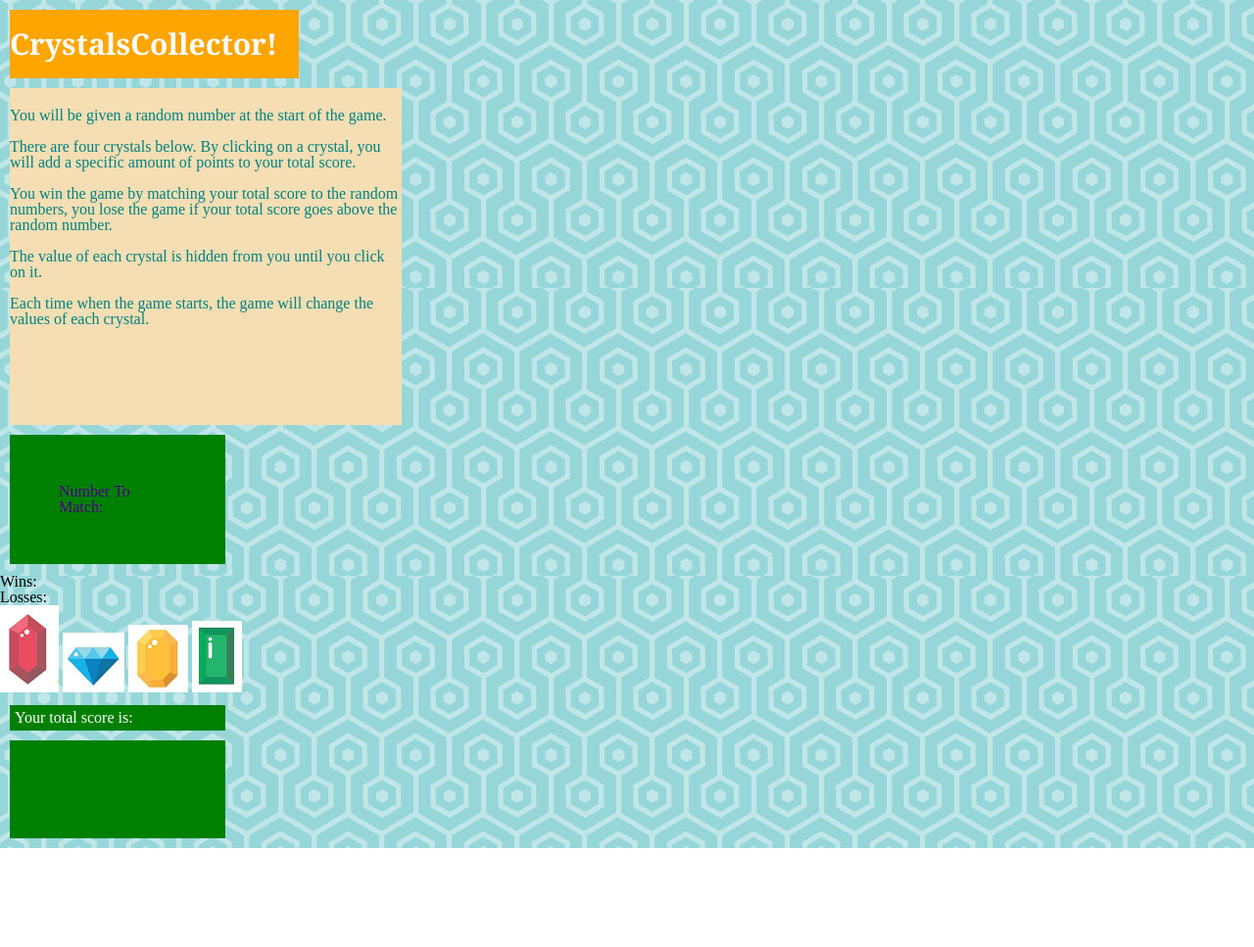
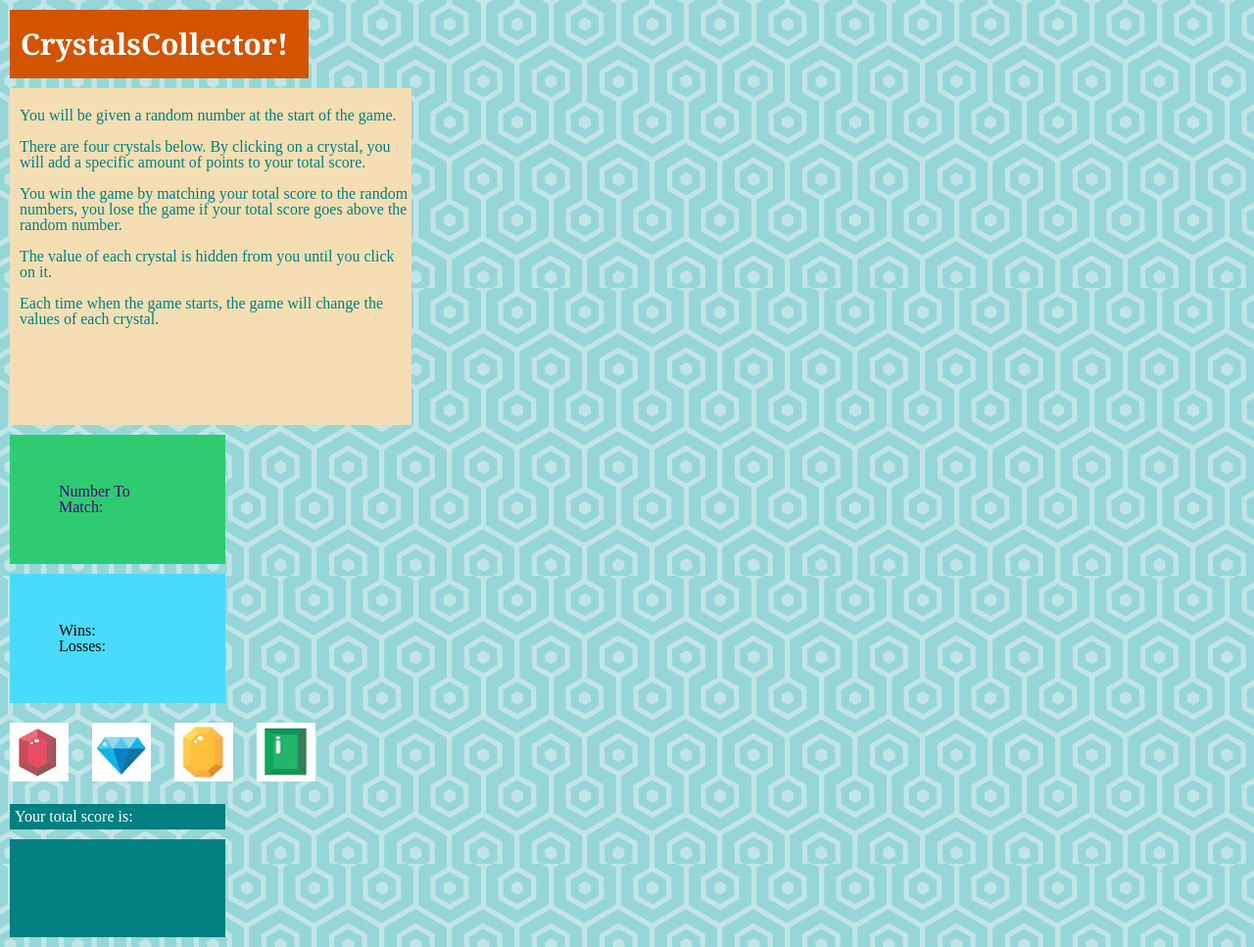
Before and after one commit to dt1993/Crystal-Collector, a plain HTML site: page index.html in a window 1280 px wide. Shown: the whole page at 98% size. Before the commit the page ends 866 px from the top, so only its background shows below. Drawn offline with nearby package versions, Linux system fonts and the light colour scheme; a script that the page names is missing.

Commit message:
update html and css

```diff
--- a/assets/css/style.css
+++ b/assets/css/style.css
@@ -3,15 +3,16 @@ body{
 }
 
 .header{
-    background-color: orange;
+    background-color: #d35400;
     font-family: Georgia, 'Times New Roman', Times, serif;
     font-weight: bolder;
     color: white;
     font-size: 30px;
     padding: 20px;
-    padding-left: 0px;
+    padding-left: 10px;
     width: 275px;
     margin: 10px;
+    text-align: center;
 }
 
 .instructions{
@@ -21,18 +22,28 @@ body{
     width: 400px;
     padding-top: 20px;
     padding-bottom: 100px;
+    padding-left: 10px;
 }
 
 .numberToMatch{
-    background-color: green;
+    background-color: #2ecc71;
     color: indigo;
     margin: 10px;
     padding: 50px;
     width: 120px;
 }
 
+
+.winsAndLosses {
+    flex: 50px;
+    background-color: #48dbfb;
+    margin: 10px;
+    padding: 50px;
+    width: 120px;
+}
+
 #total {
-    background-color: green;
+    background-color: teal;
     color: white;
     width: 210px;
     margin: 10px;
@@ -41,8 +52,15 @@ body{
 }
 
 .userTotal {
-    background-color: green;
+    background-color: teal;
     margin: 10px;
     padding: 50px;
     width: 120px;
 }
+
+.gemImage {
+    height: 60px;
+    margin: 10px;
+    width: 60px;
+
+}
```
